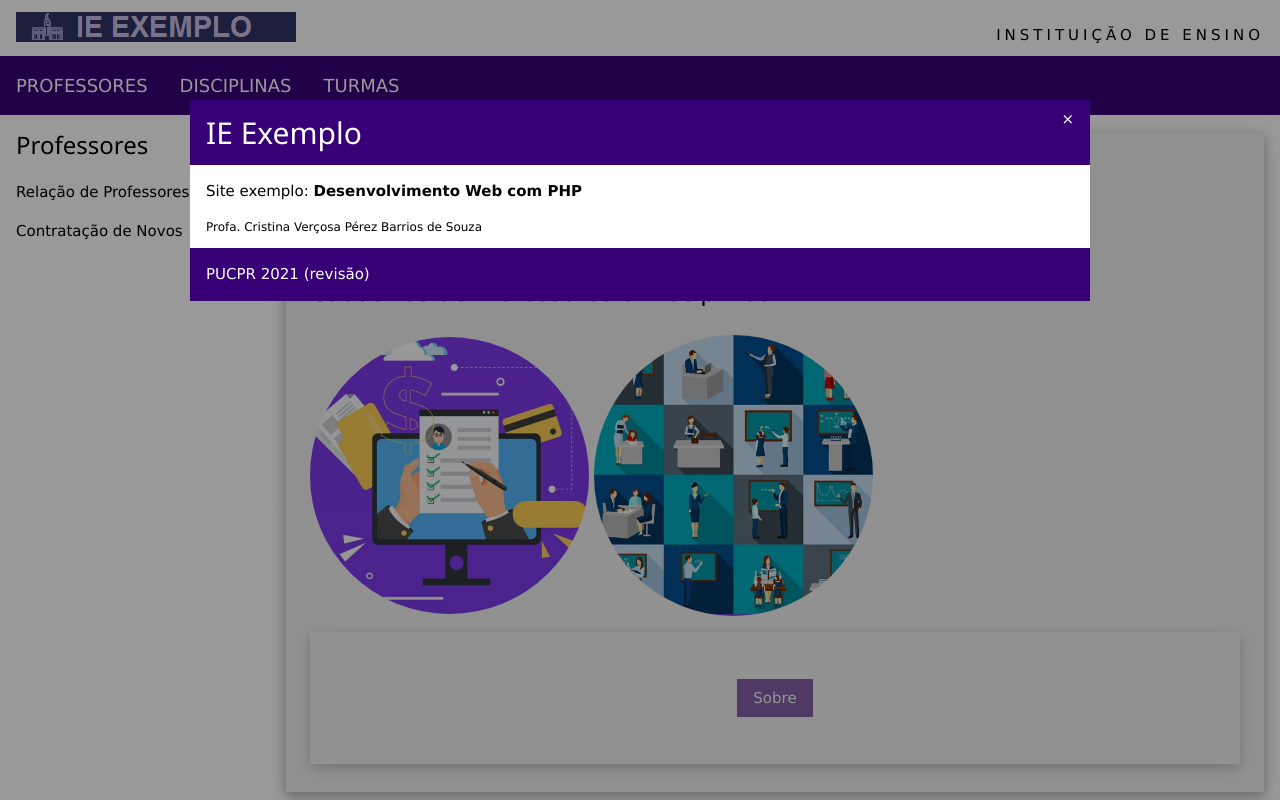
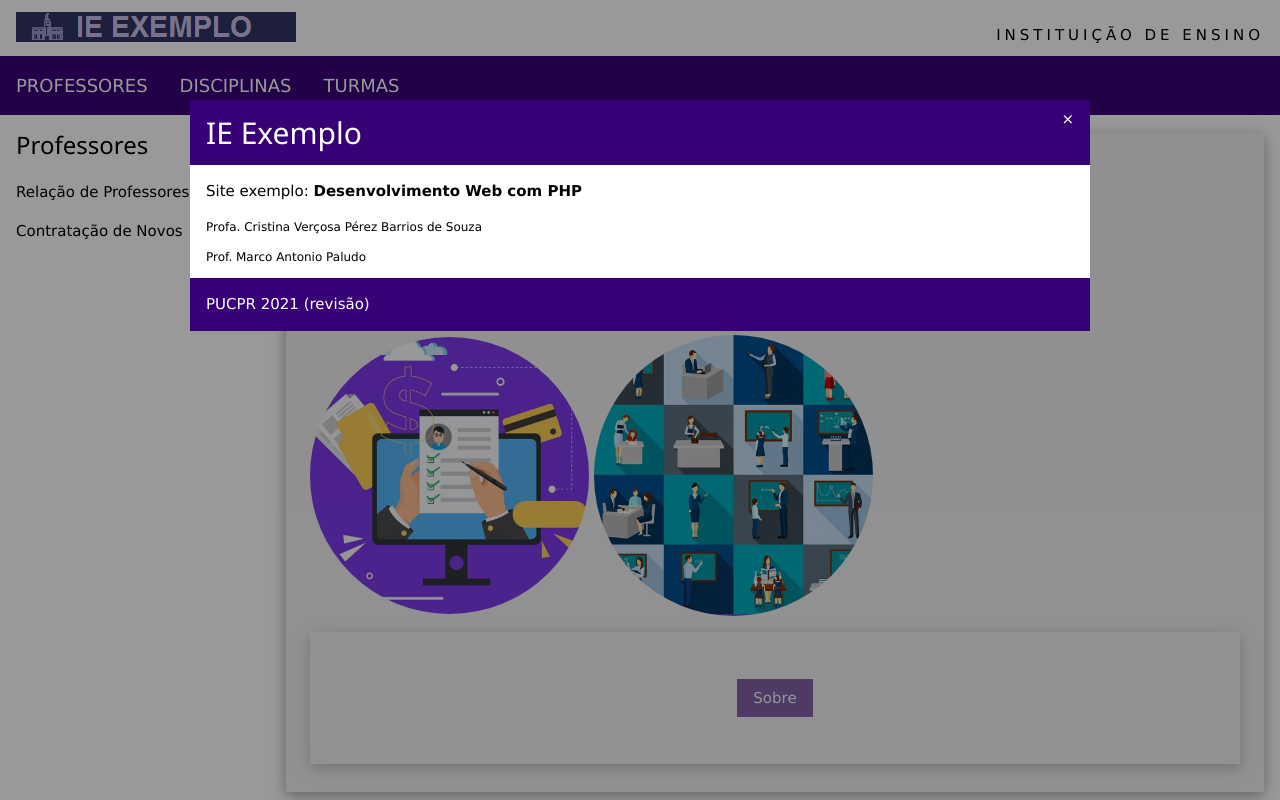
Before and after one commit to cristinasouza/SiteSample2021, a PHP site: page /index.php in a window 1280 px wide, after a click on "Sobre". Run offline with PHP 8.4, Linux system fonts and the light colour scheme.

Commit message:
Update rodape.php

```diff
--- a/rodape.php
+++ b/rodape.php
@@ -19,6 +19,7 @@ Novembro/2018
         <div class="w3-container">
             <p>Site exemplo: <b>Desenvolvimento Web com PHP</b></p>
             <p class="w3-small">Profa. Cristina Verçosa Pérez Barrios de Souza</p>
+            <p class="w3-small">Prof.  Marco Antonio Paludo</p>
         </div>
         <footer class="w3-container w3-theme ">
             <p>PUCPR 2021 (revisão) </p>
```
